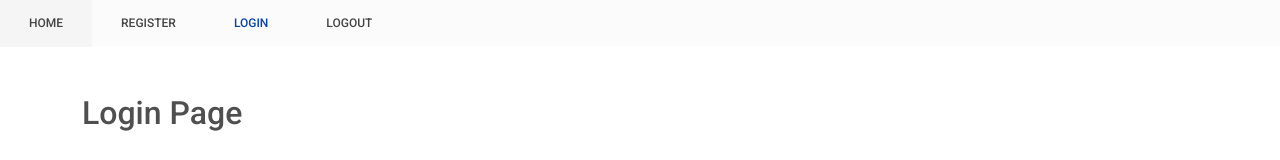
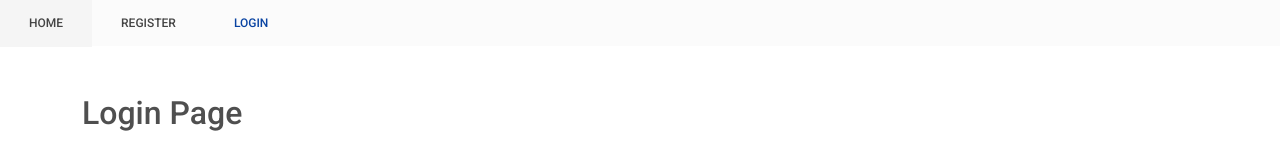
Before and after one commit to abs3nce/socnet-client, a React (Create React App) app: page /login in a window 1280 px wide. Shown: the top 160 px of the page. Built offline with nearby package versions, Linux system fonts and the light colour scheme.

Commit message:
+ auth method, better navbar

```diff
--- a/src/core/Navbar.js
+++ b/src/core/Navbar.js
@@ -22,6 +22,15 @@ export const logout = (next) => {
     .catch((err) => console.log(err));
 };
 
+export const isAuthenticated = () => {
+  if (typeof windows !== "undefined") {
+    return false;
+  }
+  if (localStorage.getItem("token")) {
+    return JSON.parse(localStorage.getItem("token"));
+  } else return false;
+};
+
 const Navbar = (props) => (
   <div className="bg-light">
     <ul className="nav nav-tabs">
@@ -30,6 +39,8 @@ const Navbar = (props) => (
           Home
         </Link>
       </li>
+      {!isAuthenticated() && (
+        <>
           <li className="nav-item">
             <Link
               className="nav-link"
@@ -48,15 +59,25 @@ const Navbar = (props) => (
               Login
             </Link>
           </li>
+        </>
+      )}
+
+      {isAuthenticated() && (
+        <>
           <li className="nav-item">
             <a
               className="nav-link"
-          style={isActive(props, "/logout"), {cursor: "pointer", color: "#444"}}
+              style={
+                (isActive(props, "/logout"),
+                { cursor: "pointer", color: "#444" })
+              }
               onClick={() => logout(() => props.history.push("/"))}
             >
               Logout
             </a>
           </li>
+        </>
+      )}
     </ul>
   </div>
 );
```
Also changed, not shown: src/user/Login.js (line endings or trailing spaces). Lines whose indentation alone changed are shown as unchanged.
